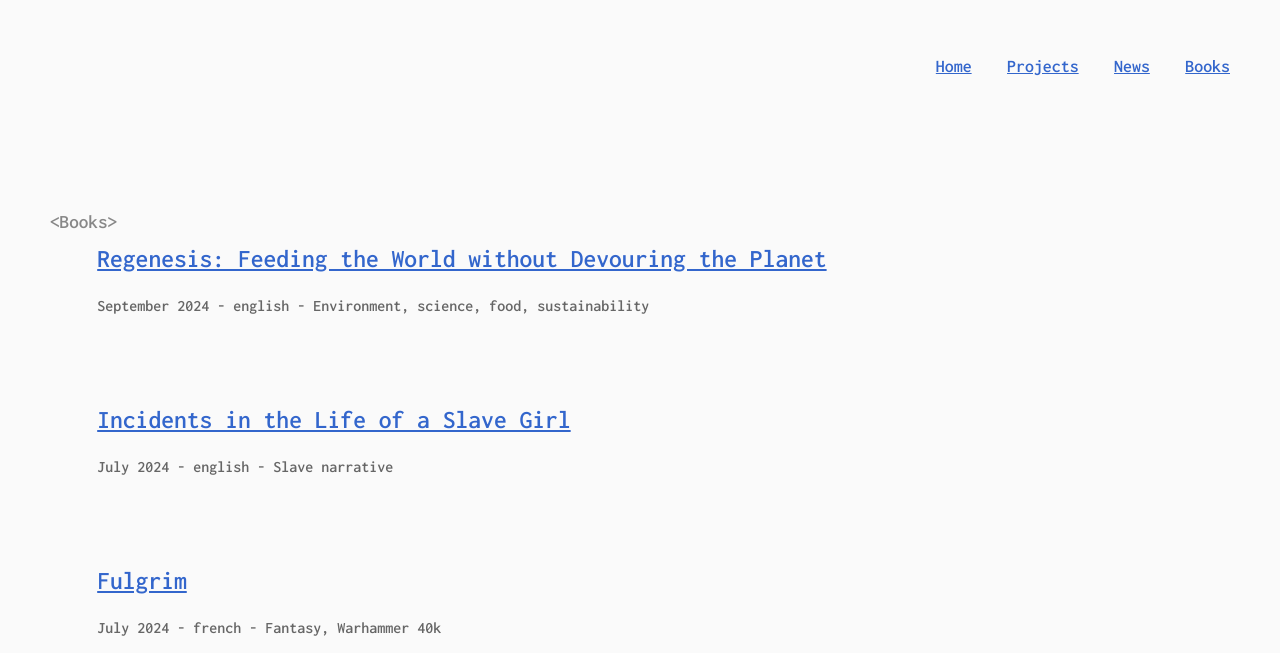
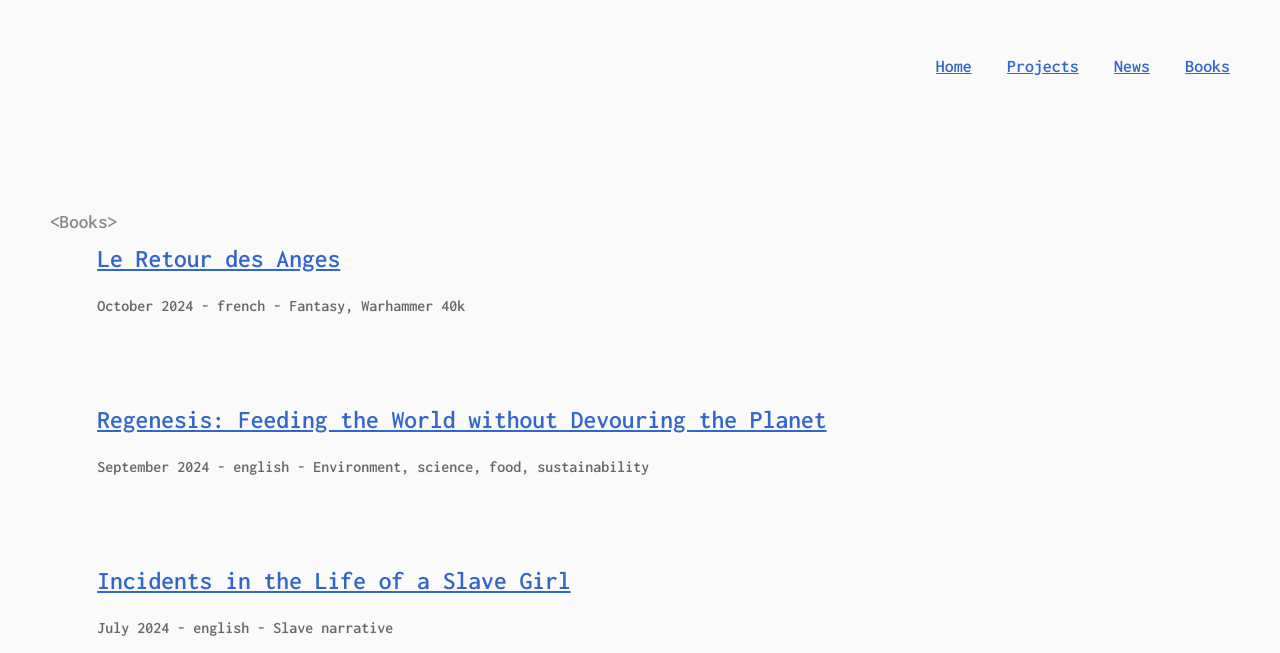
Before and after one commit to kevinch/kevinchevallierme, a Next.js app: page /books in a window 1280 px wide. Shown: the part 147-800 px from the top of the page. Built offline with nearby package versions, Linux system fonts and the light colour scheme.

Commit message:
Add book retour des anges

```diff
--- a/components/Books.tsx
+++ b/components/Books.tsx
@@ -6,6 +6,14 @@
       <span className="code-help">{"<Books>"}</span>
 
       <div className="books-list">
+        <Book
+          title="Le Retour des Anges"
+          kind="Fantasy, Warhammer 40k"
+          language="french"
+          date="october 2024"
+          link="https://www.blacklibrary.com/french/the-horus-heresy-novels/le-retour-des-anges-ebook.html"
+        />
+
         <Book
           title="Regenesis: Feeding the World without Devouring the Planet"
           kind="Environment, science, food, sustainability"
```
